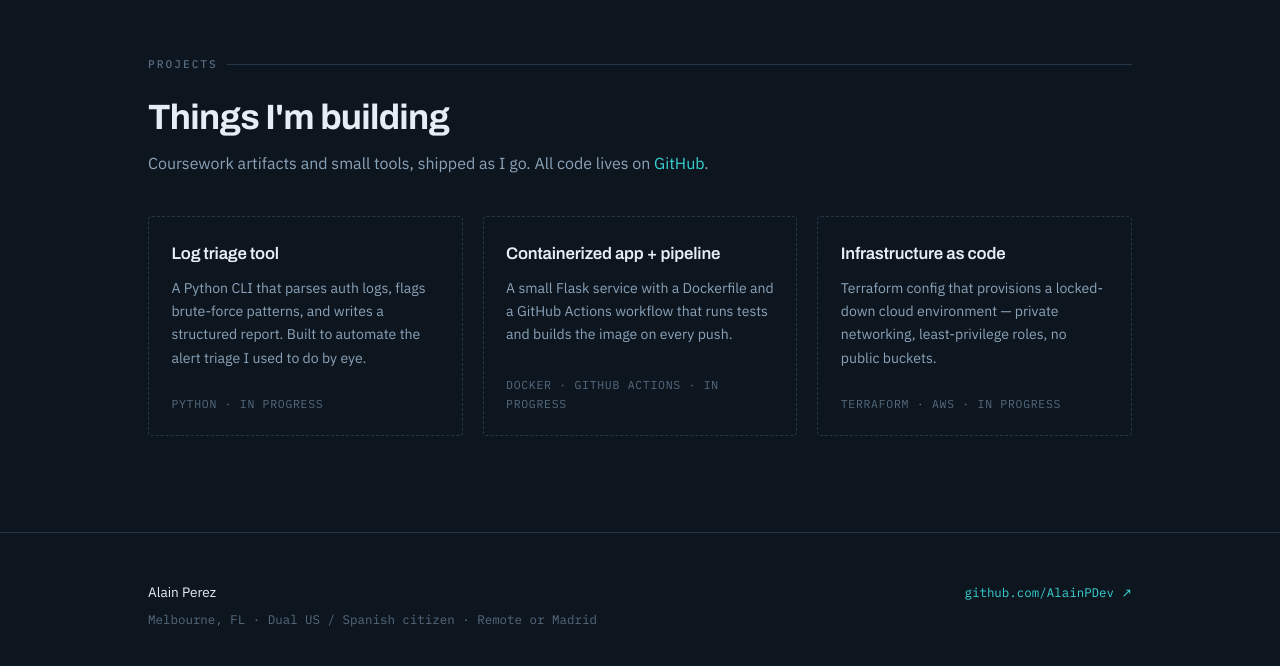
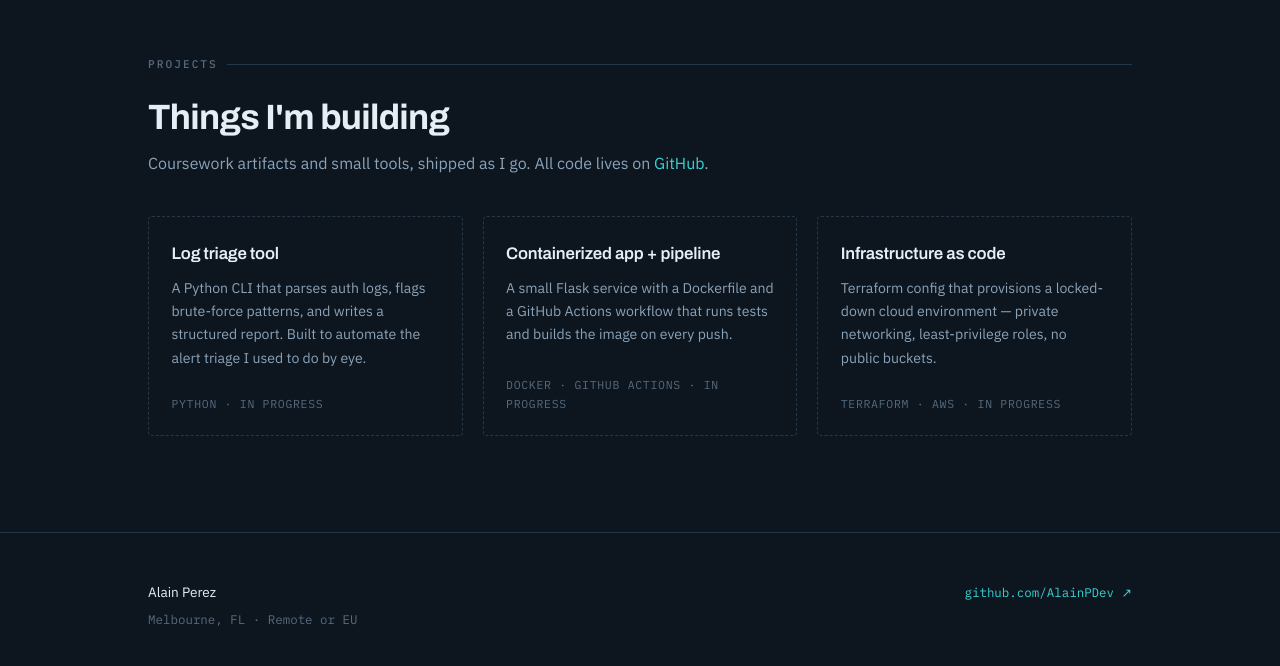
Before and after one commit to AlainPDev/AlainPDev.github.io, a plain HTML site: page index.html in a window 1280 px wide. Shown: the part 3490-4156 px from the top of the page. Drawn offline with Linux system fonts and the light colour scheme.

Commit message:
Update index.html

```diff
--- a/index.html
+++ b/index.html
@@ -693,7 +693,7 @@
   <div class="wrap foot-grid">
     <div>
       <p style="margin:0 0 0.35rem; color:var(--ink);">Alain Perez</p>
-      <p class="mono" style="margin:0;">Melbourne, FL · Dual US / Spanish citizen · Remote or Madrid</p>
+      <p class="mono" style="margin:0;">Melbourne, FL · Remote or EU</p>
     </div>
     <div class="mono">
       <a href="https://github.com/AlainPDev">github.com/AlainPDev ↗</a>
```
